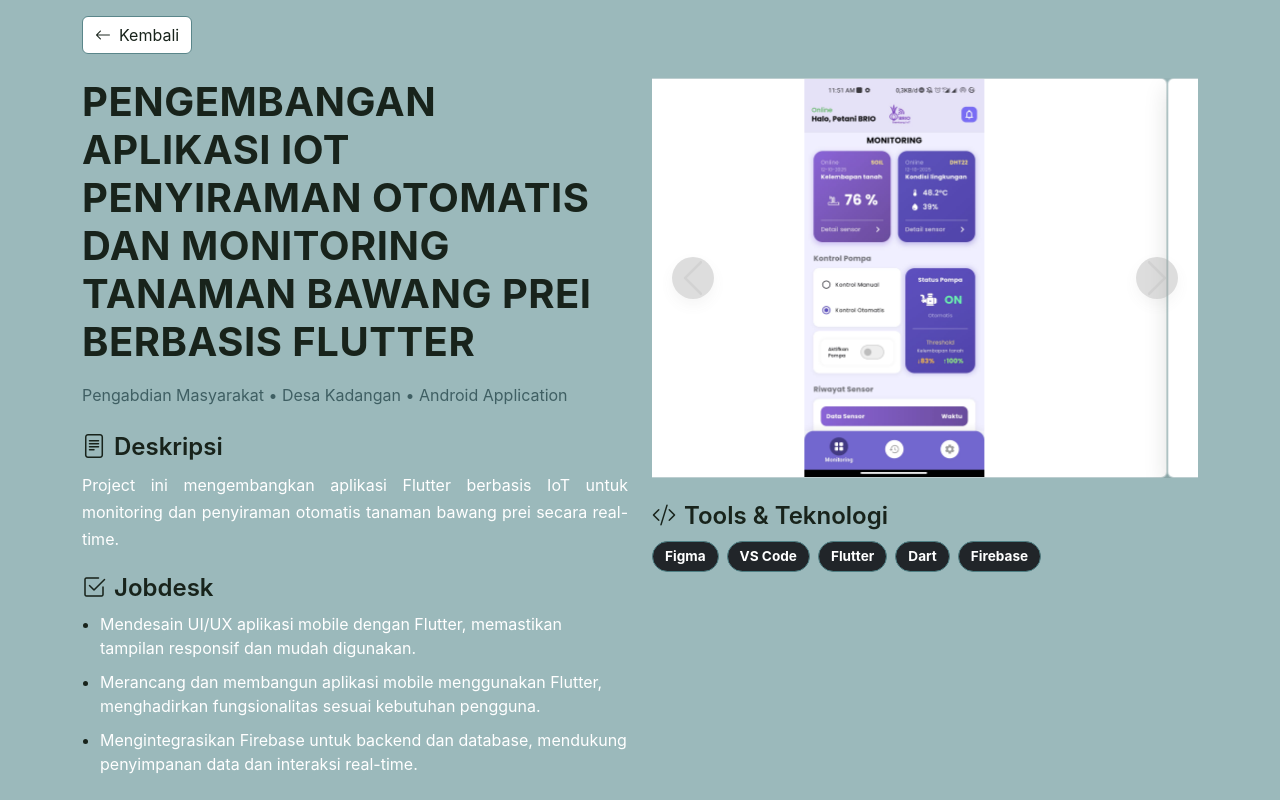
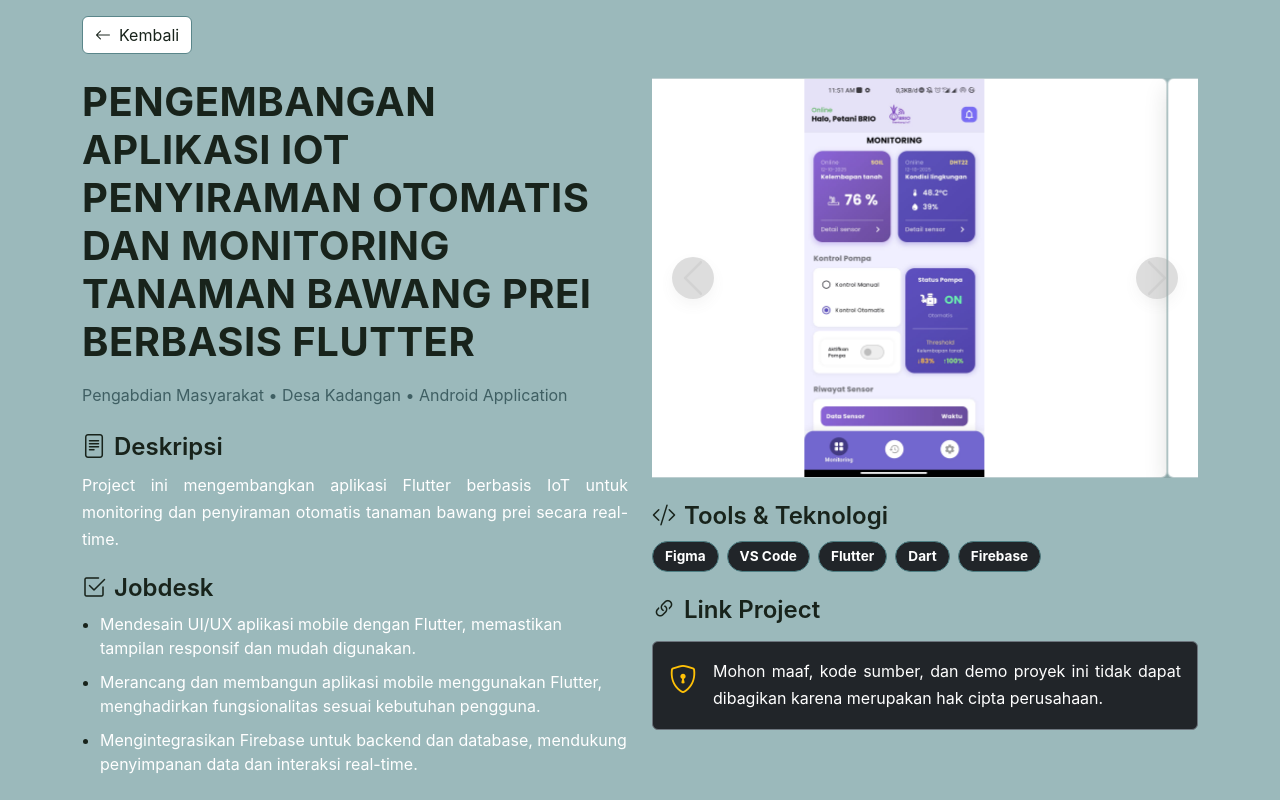
Before and after one commit to SirRHO/Web-Portofolio, a plain HTML site: page project_1.html in a window 1280 px wide. Drawn offline with nearby package versions, Linux system fonts and the light colour scheme.

Commit message:
update link

```diff
--- a/css/project.css
+++ b/css/project.css
@@ -212,14 +212,3 @@ body.project-detail {
     opacity: 1;
     transform: translateY(0);
 }
-
-body {
-    overflow-x: hidden;
-    /* hilangkan scroll horizontal */
-}
-
-.project-detail {
-    overflow-y: auto;
-        /* ✅ BUKAN hidden */
-        overflow-x: hidden;
-}
--- a/project_1.html
+++ b/project_1.html
@@ -110,19 +110,21 @@
                 </div>
 
                 <!-- ===== LINK SECTION ===== -->
-                <!-- <h4 class="mt-4"><i class="bi bi-link-45deg me-2"></i>Link Project</h4>
-                <div class="d-flex flex-wrap gap-3">
-                    <a href="https://github.com/username/nama-repo" target="_blank"
-                        class="btn btn-outline-secondary d-inline-flex align-items-center gap-2">
-                        <i class="bi bi-github"></i>
-                        GitHub
-                    </a>
-                    <a href="https://youtube.com/your-demo-video" target="_blank"
-                        class="btn btn-outline-secondary d-inline-flex align-items-center gap-2">
-                        <i class="bi bi-play-circle"></i>
-                        Video Demo
-                    </a>
-                </div> -->
+                <h4 class="mt-4">
+                    <i class="bi bi-link-45deg me-2"></i>Link Project
+                </h4>
+
+                <div class="card bg-dark border-secondary text-light mt-3">
+                    <div class="card-body">
+                        <div class="d-flex align-items-start gap-3">
+                            <i class="bi bi-shield-lock fs-3 text-warning"></i>
+                            <p class="mb-0">
+                                Mohon maaf, kode sumber, dan demo proyek ini tidak dapat dibagikan karena merupakan hak cipta
+                                perusahaan.
+                            </p>
+                        </div>
+                    </div>
+                </div>
 
             </div>
 
```
Also changed, not shown: project_2.html (+15 -13 lines), project_3.html (+15 -13 lines), project_4.html (+14 -13 lines), project_5.html (+3 -8 lines), project_6.html (+3 -8 lines).
